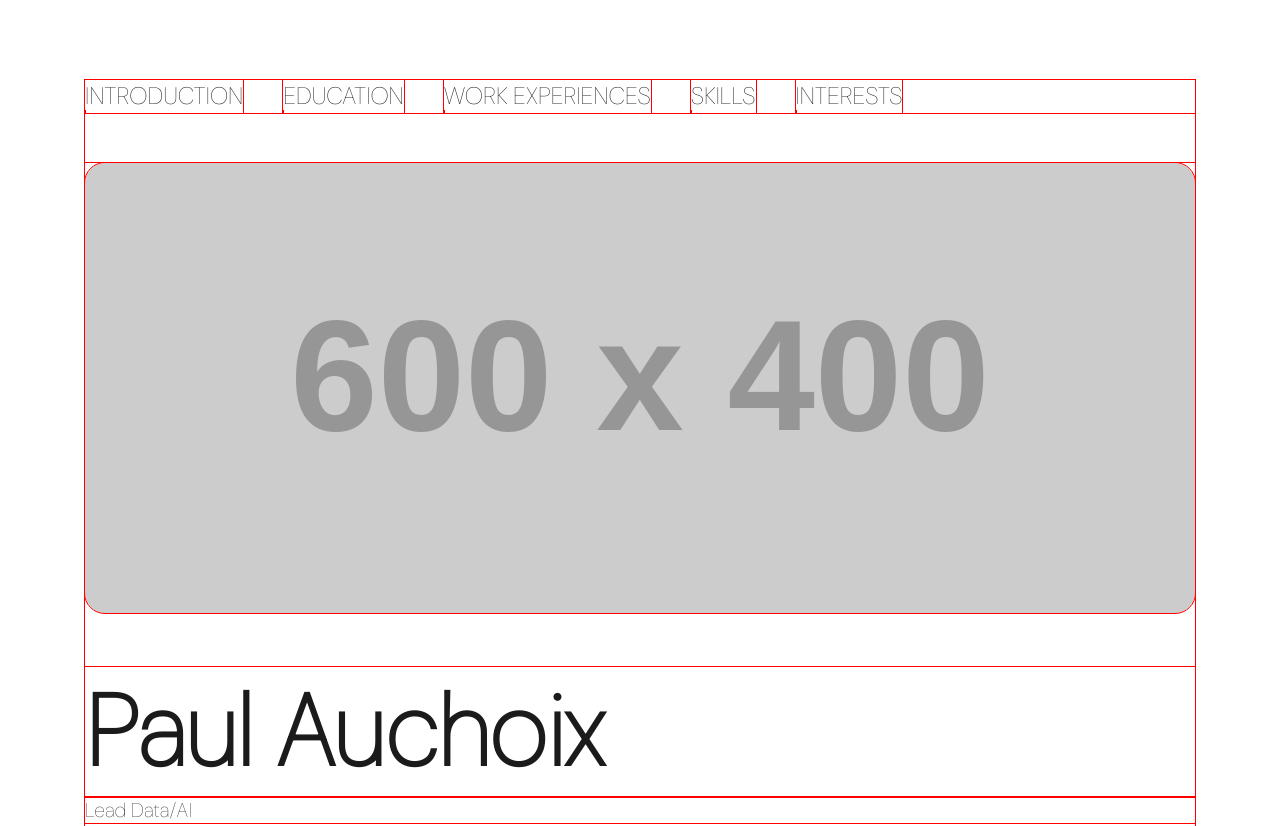
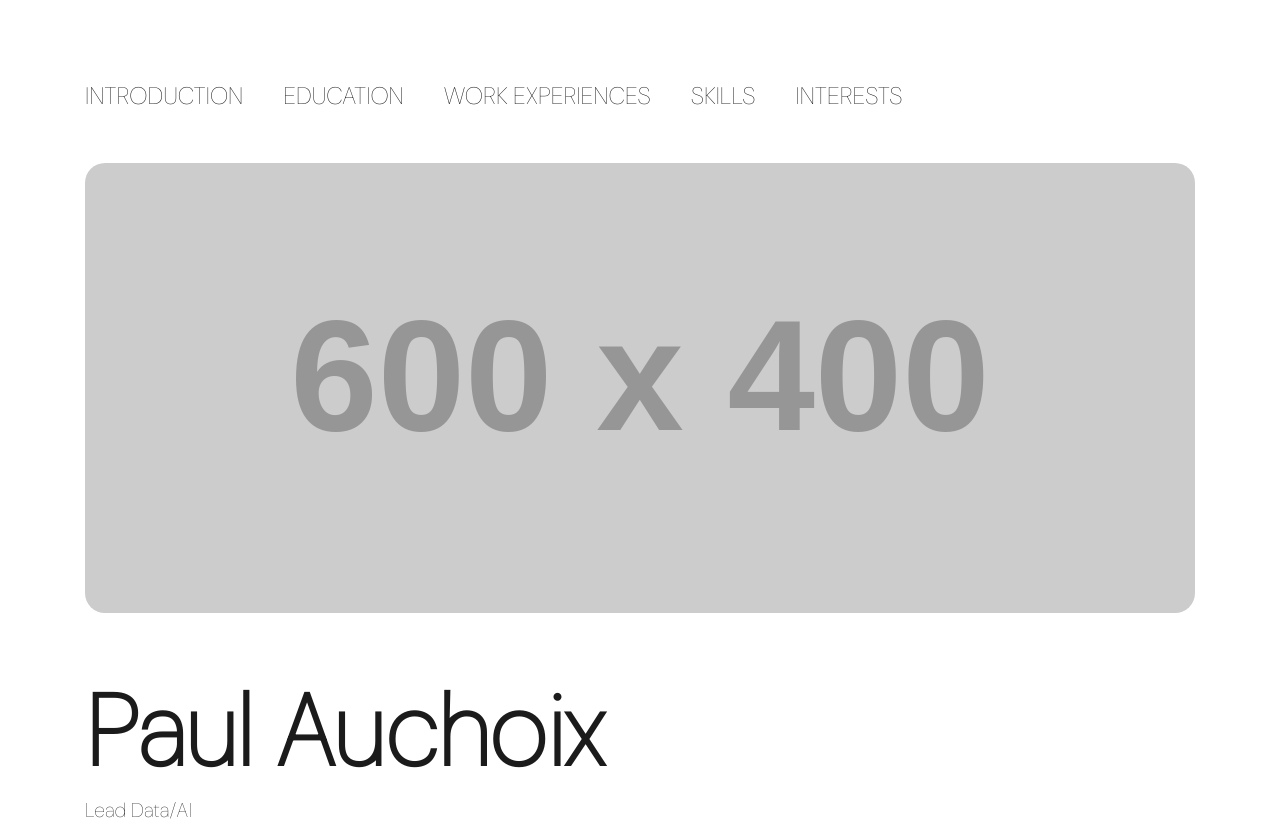
Before and after one commit to Kuromaea/paul-repo, a plain HTML site: page index.html in a window 1280 px wide. Shown: the top 826 px of the page. Drawn offline with nearby package versions, Linux system fonts and the light colour scheme; placeholder pictures from the web are drawn by us; a web font is replaced by a local one.

Commit message:
commit_3

```diff
--- a/css/home.css
+++ b/css/home.css
@@ -8,7 +8,7 @@
     box-sizing: border-box;
     margin: 0;
     padding: 0;
-    outline: 1px solid red;
+    /* outline: 1px solid red; */
 }
 
 body {
--- a/css/pages.css
+++ b/css/pages.css
@@ -7,7 +7,7 @@
     box-sizing: border-box;
     margin: 0;
     padding: 0;
-    outline: 1px solid red;
+    /* outline: 1px solid red; */
 }
 
 body {
```
